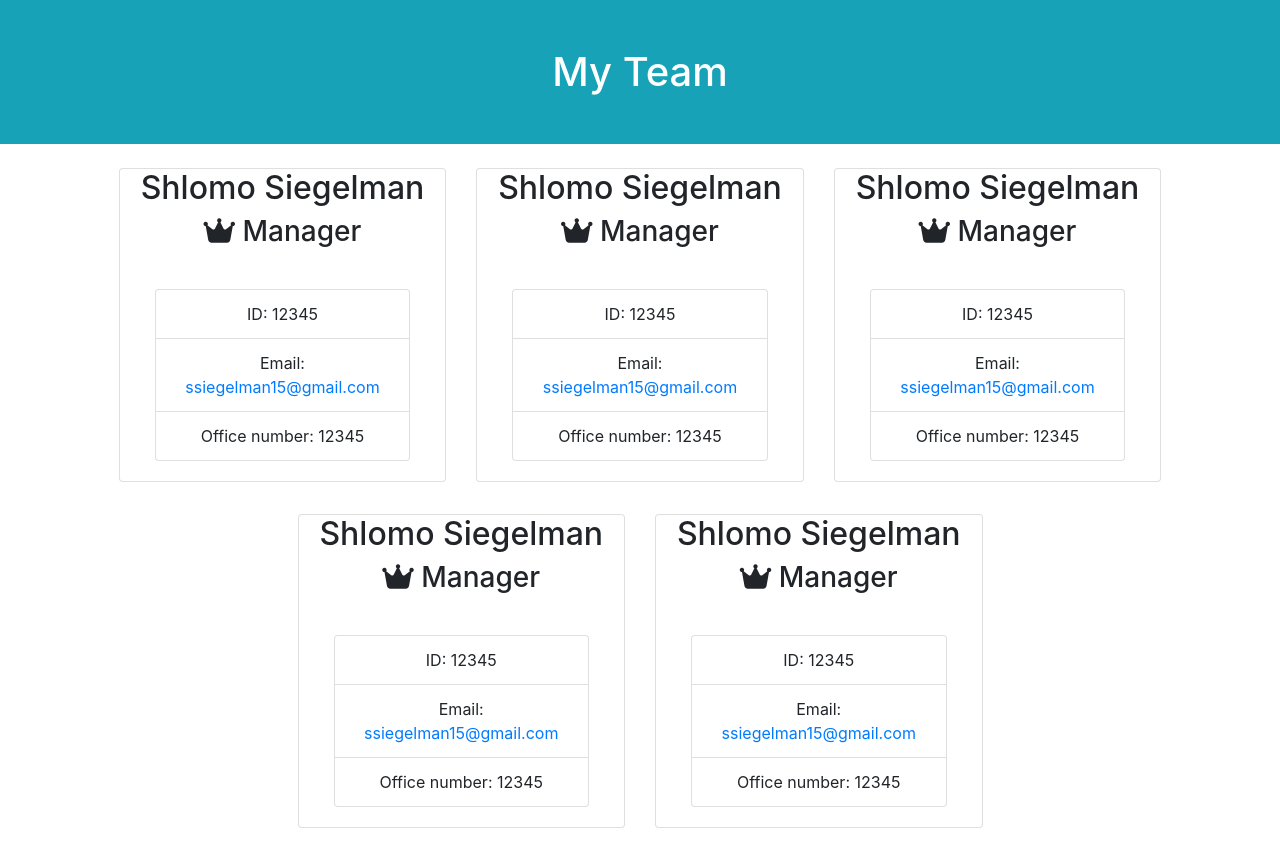
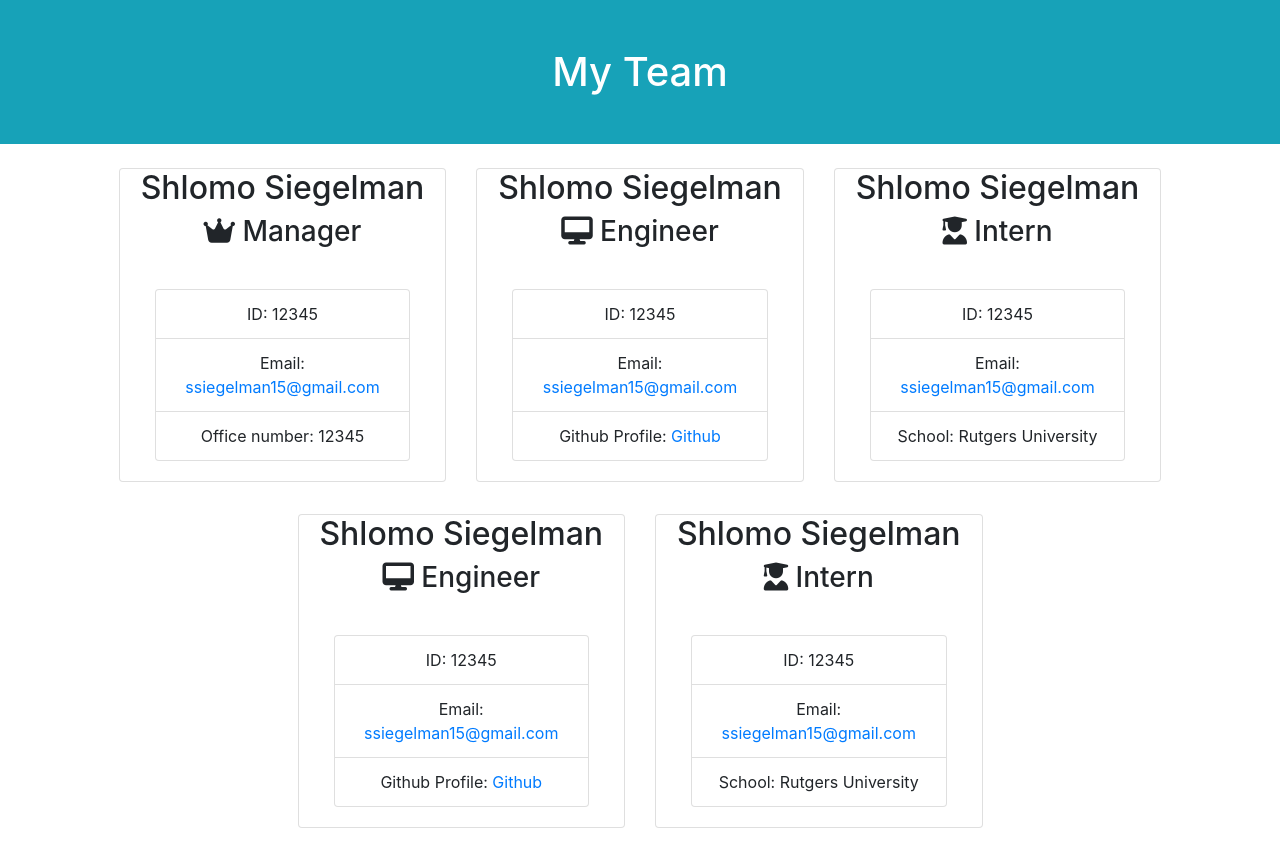
Before and after one commit to ssiegelman15/Team-Portfolio-Generator, a website: page src/mockHTML.html in a window 1280 px wide. Drawn offline with nearby package versions, Linux system fonts and the light colour scheme.

Commit message:
finished mock html

```diff
--- a/src/mockHTML.html
+++ b/src/mockHTML.html
@@ -5,6 +5,8 @@
   <meta charset="UTF-8">
   <meta http-equiv="X-UA-Compatible" content="IE=edge">
   <meta name="viewport" content="width=device-width, initial-scale=1.0">
+  <!-- <link href="//netdna.bootstrapcdn.com/twitter-bootstrap/2.3.2/css/bootstrap-combined.no-icons.min.css" rel="stylesheet"> -->
+  <link href="//netdna.bootstrapcdn.com/font-awesome/3.2.1/css/font-awesome.css" rel="stylesheet">
   <link rel="stylesheet" href="https://cdn.jsdelivr.net/npm/bootstrap@4.3.1/dist/css/bootstrap.min.css"
     integrity="sha384-ggOyR0iXCbMQv3Xipma34MD+dH/1fQ784/j6cY/iJTQUOhcWr7x9JvoRxT2MZw1T" crossorigin="anonymous">
   <title>Team Portfolio</title>
@@ -33,26 +35,26 @@
       <div class="card col-3 text-center my-3">
         <div class="card-title">
             <h2>Shlomo Siegelman</h2>
-            <h3><i class="fas fa-crown"></i> Manager </h3>
+            <h3><i class="fas fa-desktop"></i> Engineer </h3>
         </div>
         <div class="card-body">
             <ul class="list-group">
                 <li class="list-group-item">ID: 12345</li>
                 <li class="list-group-item">Email: <a href="mailto:${manager.getEmail()}">ssiegelman15@gmail.com</a></li>
-                <li class="list-group-item">Office number: 12345</li>
+                <li class="list-group-item">Github Profile: <a href="https://github.com/ssiegelman15" target="_blank">Github</a></li>
             </ul>
         </div>
       </div>
       <div class="card col-3 text-center my-3">
         <div class="card-title">
             <h2>Shlomo Siegelman</h2>
-            <h3><i class="fas fa-crown"></i> Manager </h3>
+            <h3><i class="fas fa-user-graduate"></i> Intern </h3>
         </div>
         <div class="card-body">
             <ul class="list-group">
                 <li class="list-group-item">ID: 12345</li>
                 <li class="list-group-item">Email: <a href="mailto:${manager.getEmail()}">ssiegelman15@gmail.com</a></li>
-                <li class="list-group-item">Office number: 12345</li>
+                <li class="list-group-item">School: Rutgers University</li>
             </ul>
         </div>
       </div>
@@ -60,26 +62,26 @@
       <div class="card col-3 text-center my-3">
         <div class="card-title">
             <h2>Shlomo Siegelman</h2>
-            <h3><i class="fas fa-crown"></i> Manager </h3>
+            <h3><i class="fas fa-desktop"></i> Engineer </h3>
         </div>
         <div class="card-body">
             <ul class="list-group">
                 <li class="list-group-item">ID: 12345</li>
                 <li class="list-group-item">Email: <a href="mailto:${manager.getEmail()}">ssiegelman15@gmail.com</a></li>
-                <li class="list-group-item">Office number: 12345</li>
+                <li class="list-group-item">Github Profile: <a href="https://github.com/ssiegelman15" target="_blank">Github</a></li>
             </ul>
         </div>
       </div>
       <div class="card col-3 text-center my-3">
         <div class="card-title">
             <h2>Shlomo Siegelman</h2>
-            <h3><i class="fas fa-crown"></i> Manager </h3>
+            <h3><i class="fas fa-user-graduate"></i> Intern </h3>
         </div>
         <div class="card-body">
             <ul class="list-group">
                 <li class="list-group-item">ID: 12345</li>
                 <li class="list-group-item">Email: <a href="mailto:${manager.getEmail()}">ssiegelman15@gmail.com</a></li>
-                <li class="list-group-item">Office number: 12345</li>
+                <li class="list-group-item">School: Rutgers University</li>
             </ul>
         </div>
       </div>
```
